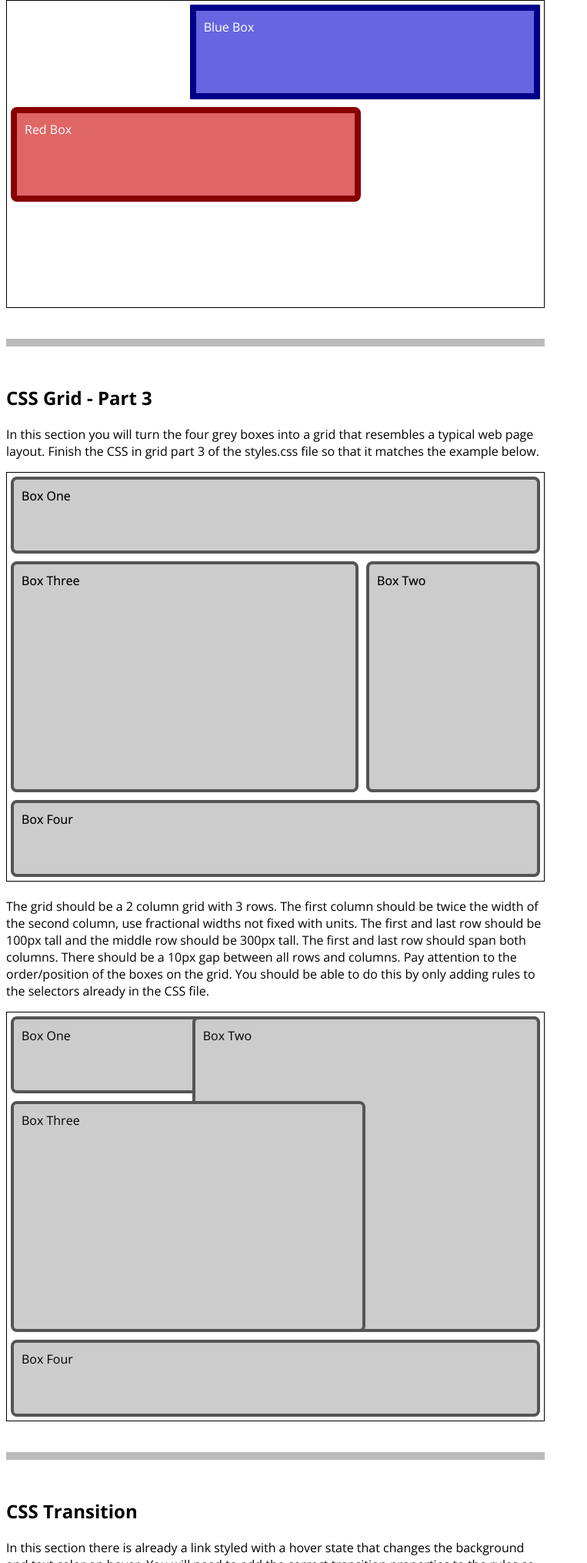
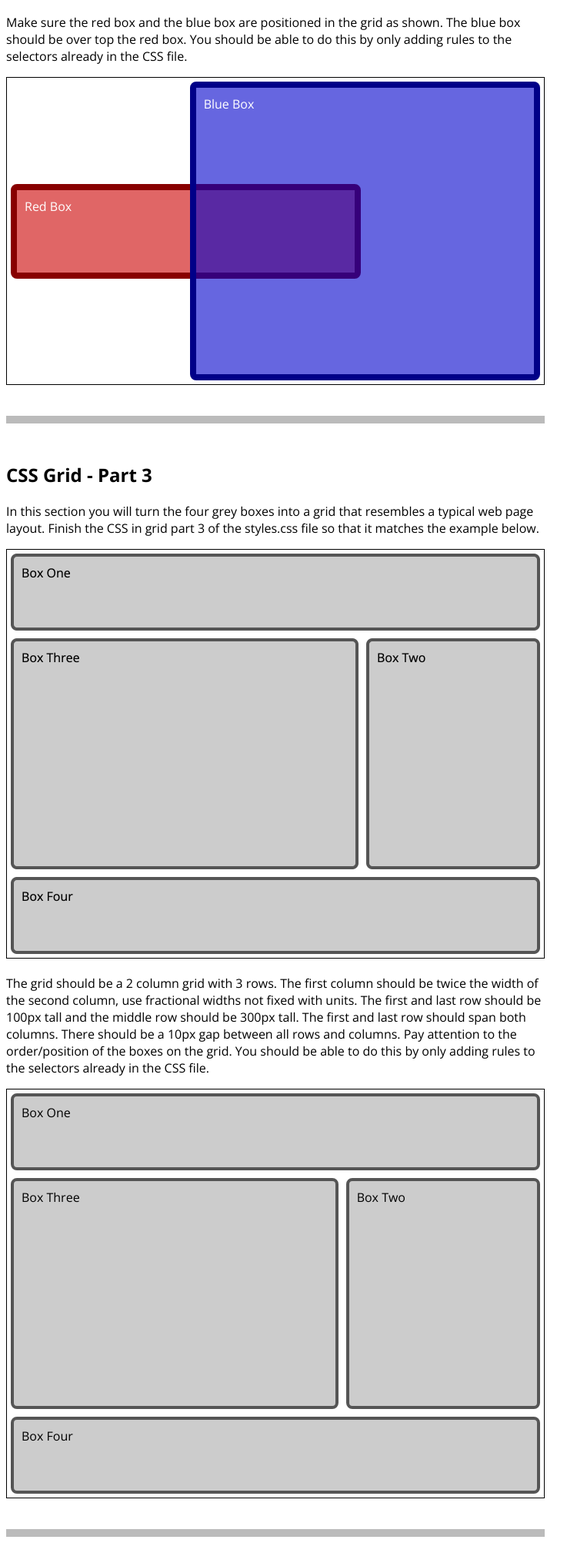
Before and after one commit to Kanderi-guruteja/lab_2.io, a plain HTML site: page index.html in a window 1280 px wide. Shown: the part 3934-5964 px from the top of the page at 77% size, without its empty margins (0-763 px from the left). Drawn offline with nearby package versions, Linux system fonts and the light colour scheme.

Commit message:
Update styles.css

```diff
--- a/styles.css
+++ b/styles.css
@@ -1,4 +1,6 @@
 /* Flexbox Part 1 */
+
+
 #flex-section1 ul {
     display: flex;
     flex-direction: row;
@@ -6,18 +8,22 @@
     list-style: none;
     margin: 0;
     padding: 0;
+
 }
 
 /* end Flexbox Part 1 */
 
+
 /* Flexbox Part 2 */
 
 #flex-section2 ul {
+
     display: flex;
     list-style: none;
     margin: 0;
     padding: 0;
     flex-grow: 1;
+
 }
 
 #flex-section2 li {
@@ -25,15 +31,19 @@
 }
 
 #flex-section2 .item1 {
+
     order: 1;
+
 }
 
 #flex-section2 .item2 {
+
     order: 3;
-    flex-shrink: 1; /* Added flex-shrink for clarity */
+    flex-shrink: 1;
 }
 
 #flex-section2 .item3 {
+
     order: 2;
 }
 
@@ -41,12 +51,13 @@
 
 
 /* Flexbox Part 3 */
+
 #flex-section3 .box {
     display: flex;
     align-content: space-around;
     justify-content: center;
     align-items: center;
-    height: 300px;
+
 }
 
 #flex-section3 .tags ul {
@@ -54,53 +65,66 @@
     list-style: none;
     flex-wrap: wrap;
     padding: 0;
+
 }
 
 /* end Flexbox Part 3 */
 
+
 /* Grid Part 1 */
+
 #grid-section1 .grid {
     display: grid;
     gap: 20px;
     grid-auto-rows: 100px;
-    grid-template-columns: repeat(4, 1fr);
+    /*grid-template-columns: repeat(4, 25%);*/
+    grid-template-columns: repeat(4,1fr);
+
 }
 
 /* end Grid Part 1 */
 
+
 /* Grid Part 2 */
+
 #grid-section2 .gridboxblue {
-    background-color: rgba(0, 0, 204, 0.6);
+    background-color: rgba(0,0,204,.6);
     color: #fff;
     padding: 10px;
     border: 8px solid #000088;
     grid-row-start: 1;
+    border-radius: 1;
     grid-column-start: 2;
     grid-column-end: 4;
+    grid-row-end: 4;
     z-index: 1;
-    border-radius: 1px;
 }
 
 #grid-section2 .gridboxred {
-    background-color: rgba(204, 0, 0, 0.6);
+    background-color: rgba(204,0,0,.6);
     color: #fff;
     padding: 10px;
     border: 8px solid #880000;
     border-radius: 8px;
     grid-row-start: 2;
+    /* grid-row-end: 2; */
     grid-column-start: 1;
     grid-column-end: 3;
+    /* opacity: 0.5;*/
 }
 
 /* end Grid Part 2 */
+
 
 /* Grid Part 3 */
 
 #grid-section3 .grid {
     display: grid;
-    grid-template-columns: 2/3 1/3; /* Changed fractional units for clarity */
+    grid-template-columns: 2/3 1/3;
     grid-template-rows: 100px 300px 100px;
     gap: 10px;
+
+
 }
 
 #grid-section3 .box1 {
@@ -111,10 +135,7 @@
 }
 
 #grid-section3 .box2 {
-    grid-row-start: 1;
-    grid-row-end: 3; /* Changed '2' to '3' for clarity */
-    grid-column-start: 2; /* Added grid-column-start for clarity */
-    grid-column-end: 4; /* Added grid-column-end for clarity */
+
 }
 
 #grid-section3 .box3 {
@@ -142,13 +163,17 @@
     color: #000;
     padding: 20px;
     text-decoration: none;
-    transition: background-color 3s ease-out; /* Increased transition duration for clarity */
+    transition: background-color 3s ease-out;
+
+
 }
 
 #transition-section .box a:hover {
     background-color: #cc0000;
     color: #fff;
     transition-delay: .5s;
+
+
 }
 
 /* end Transition Part */
```
